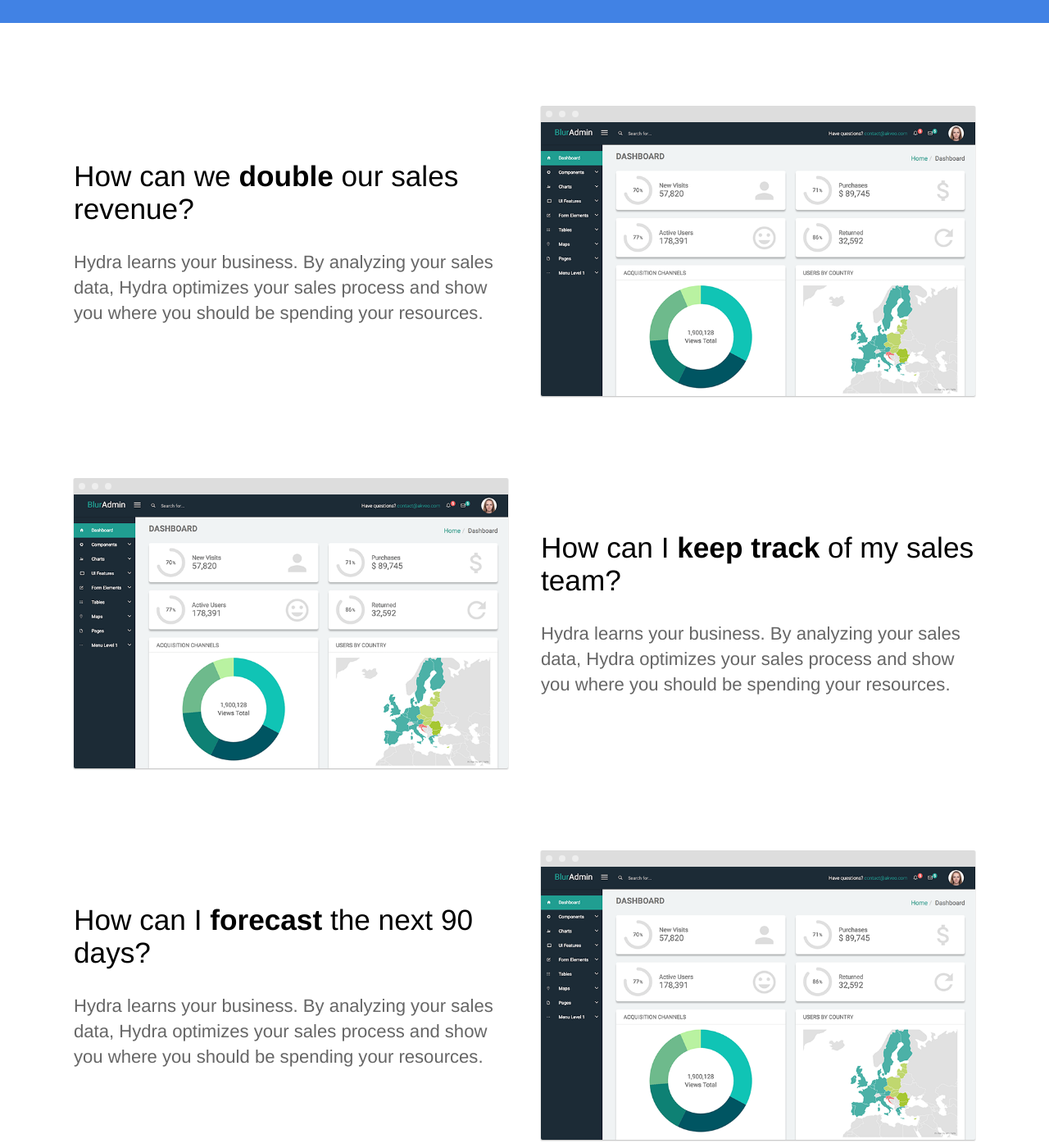
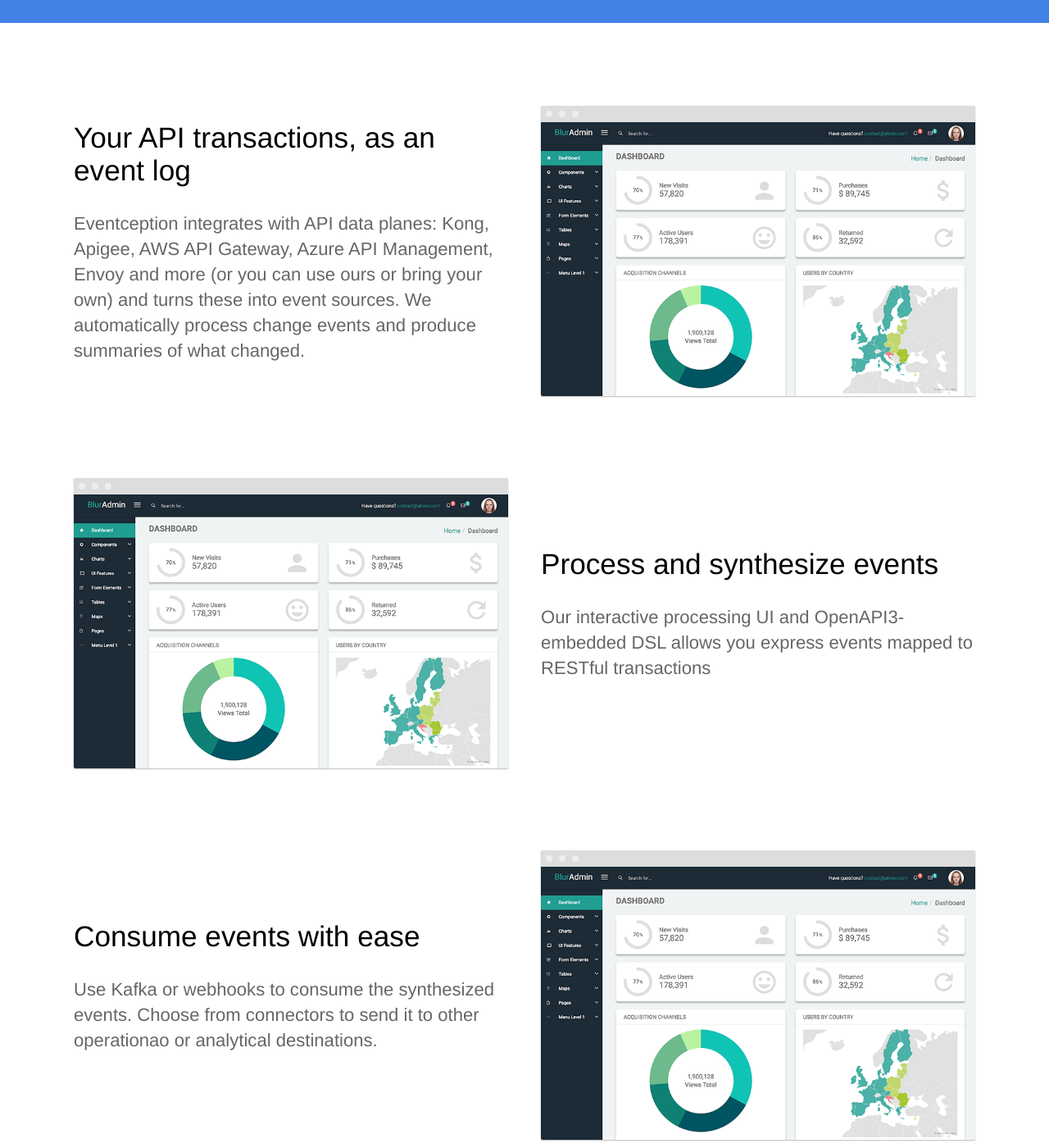
Before and after one commit to Platformatory/eventception-public, a Jekyll site: the page built from index.html, in a window 1280 px wide and 1400 px high, scrolled down 908 px. Shown: the whole window at 82% size. Built offline with Jekyll 4.4.1, drawn with Linux system fonts in a browser that asks for light colours; some of the changed text lies outside the part shown.

Commit message:
Update index.html

```diff
--- a/index.html
+++ b/index.html
@@ -1,12 +1,12 @@
 ---
-title: The last sales CRM you'll ever need
-description: Track and optimize your sales team in real time
+title: Reflexive Eventing for Data-driven applications
+description:
 ---
 <section class="hero">
 	<div class="text-container">
-		<h1 class="editable">The last sales CRM <strong>you'll ever need</strong></h1>
-		<p class="subtext editable">Track and optimize your sales team in real time.</p>
-		<div class="cta button alt"><a href="{{ site.baseurl }}/contact/">Get Started Free</a></div>
+		<h1 class="editable">Eventception</h1>
+		<p class="subtext editable">Reflexive Eventing for Data-driven applications</p>
+		<div class="cta button alt"><a href="{{ site.baseurl }}/contact/">Sign up for private beta</a></div>
 		<div>
 			<img src="{{ site.baseurl }}/images/dashboard.png" alt="Screenshot" class="screenshot editable" />
 		</div>
@@ -17,8 +17,8 @@
 	<section>
 		<div class="container flex">
 			<div class="text editable">
-				<h2>How can we <strong>double</strong> our sales revenue?</h2>
-				<p>Hydra learns your business. By analyzing your sales data, Hydra optimizes your sales process and show you where you should be spending your resources. </p>
+				<h2>Your API transactions, as an event log</h2>
+				<p>Eventception integrates with API data planes: Kong, Apigee, AWS API Gateway, Azure API Management, Envoy and more (or you can use ours or bring your own) and turns these into event sources. We automatically process change events and produce summaries of what changed.</p>
 			</div>
 			<div class="image">
 				<img src="{{ site.baseurl }}/images/dashboard.png" alt="Screenshot" class="screenshot editable" />
@@ -29,8 +29,8 @@
 	<section>
 		<div class="container flex">
 			<div class="text editable">
-				<h2>How can I <strong>keep track</strong> of my sales team?</h2>
-				<p>Hydra learns your business. By analyzing your sales data, Hydra optimizes your sales process and show you where you should be spending your resources.</p>
+				<h2>Process and synthesize events</h2>
+				<p>Our interactive processing UI and OpenAPI3-embedded DSL allows you express events mapped to RESTful transactions</p>
 			</div>
 			<div class="image">
 				<img src="{{ site.baseurl }}/images/dashboard.png" alt="Screenshot" class="screenshot editable" />
@@ -41,8 +41,8 @@
 	<section>
 		<div class="container flex">
 			<div class="text editable">
-				<h2>How can I <strong>forecast</strong> the next 90 days?</h2>
-				<p>Hydra learns your business. By analyzing your sales data, Hydra optimizes your sales process and show you where you should be spending your resources.</p>
+				<h2>Consume events with ease</h2>
+				<p>Use Kafka or webhooks to consume the synthesized events. Choose from connectors to send it to other operationao or analytical destinations.</p>
 			</div>
 			<div class="image">
 				<img src="{{ site.baseurl }}/images/dashboard.png" alt="Screenshot" class="screenshot editable" />
@@ -50,20 +50,9 @@
 		</div>
 	</section>
 
-	<section class="testimonial">
-		<div class="container flex">
-			<div class="testimonial-block">
-				<div class="square-image"><img src="https://source.unsplash.com/6anudmpILw4/600x400" alt="Jim James" class="editable"></div>
-				<blockquote>
-					<p class="editable">Hydra has shaped the business we have today. We have a repeatable sales process and a strategy to scale our team. I recommend Hydra to any business looking to improve their sales.</p>
-					<p class="editable author">Jim James - CEO of Global Corp.</p>
-				</blockquote>
-			</div>
-		</div>
-	</section>
 
 	<section class="bottom-cta">
-		<h2 class="editable"><strong>Improve</strong> your sales process today</h2>
-		<div class="button alt"><a href="#">Get Started Free</a></div>
+		<h2 class="editable">Instrument your services for eventing.</h2>
+		<div class="button alt"><a href="#">Join our private beta program</a></div>
 	</section>
 </div>
```
